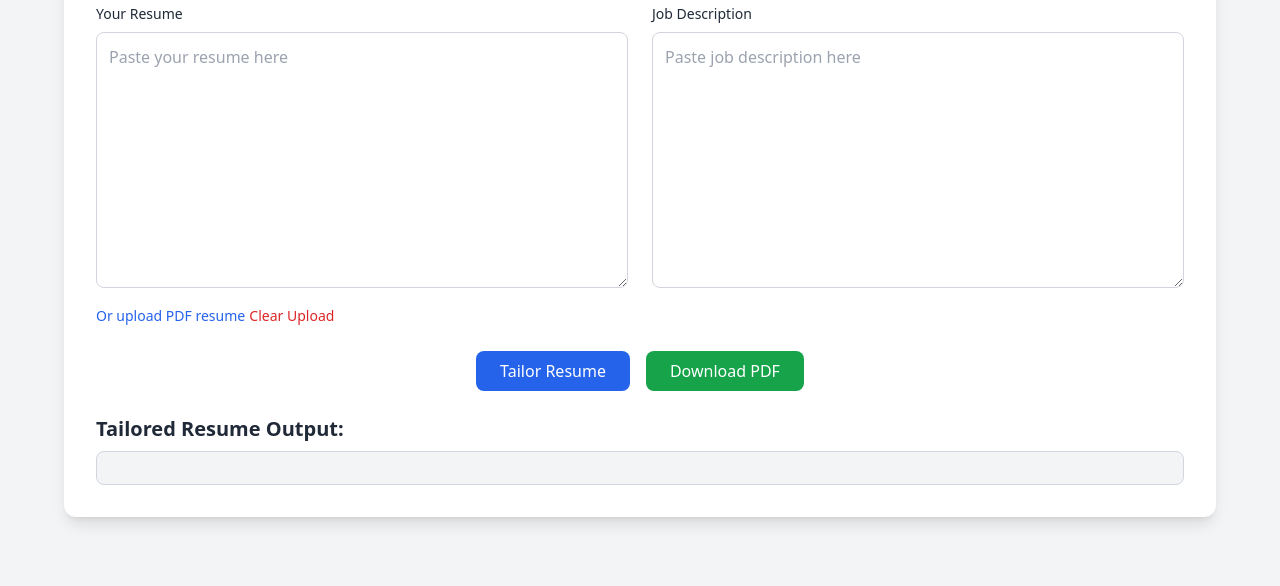
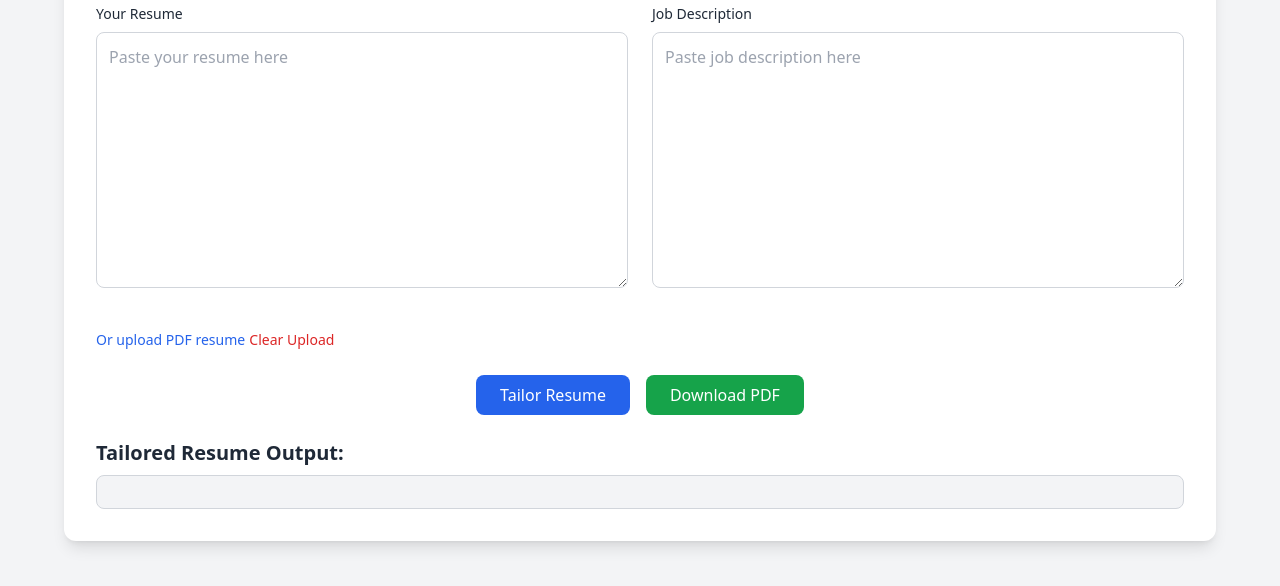
Before and after one commit to to3aunglynn/ChatCV, a website: page public/index.html in a window 1280 px wide. Shown: the part 144-730 px from the top of the page. Drawn offline with nearby package versions, Linux system fonts and the light colour scheme.

Commit message:
div alignment

```diff
--- a/public/index.html
+++ b/public/index.html
@@ -87,12 +87,7 @@
           class="w-full p-3 border border-gray-300 dark:border-gray-600 rounded-lg focus:ring focus:ring-blue-200 dark:bg-gray-700 dark:text-gray-100 h-40 sm:h-52 md:h-64"
           placeholder="Paste your resume here"></textarea>
 
-        <label for="resume-upload"
-          class="mt-3 inline-block text-blue-600 dark:text-blue-400 text-sm cursor-pointer hover:underline">
-          Or upload PDF resume
-        </label>
-        <input type="file" id="resume-upload" accept="application/pdf" class="hidden" />
-        <button id="clear-upload" class="mt-2 text-sm text-red-600 hover:underline">Clear Upload</button>
+
       </div>
 
       <div>
@@ -100,6 +95,13 @@
         <textarea id="job"
           class="w-full p-3 border border-gray-300 dark:border-gray-600 rounded-lg focus:ring focus:ring-blue-200 dark:bg-gray-700 dark:text-gray-100 h-40 sm:h-52 md:h-64"
           placeholder="Paste job description here"></textarea>
+      </div>
+      <div><label for="resume-upload"
+          class="mt-3 inline-block text-blue-600 dark:text-blue-400 text-sm cursor-pointer hover:underline">
+          Or upload PDF resume
+        </label>
+        <input type="file" id="resume-upload" accept="application/pdf" class="hidden" />
+        <button id="clear-upload" class="mt-2 text-sm text-red-600 hover:underline">Clear Upload</button>
       </div>
     </div>
 
```
